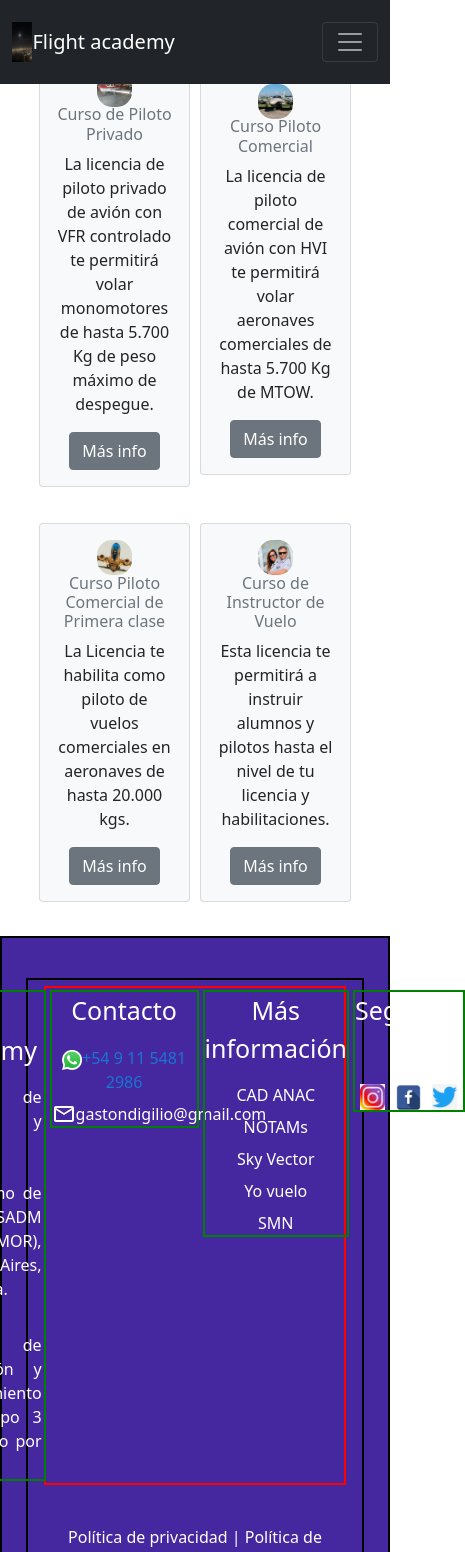
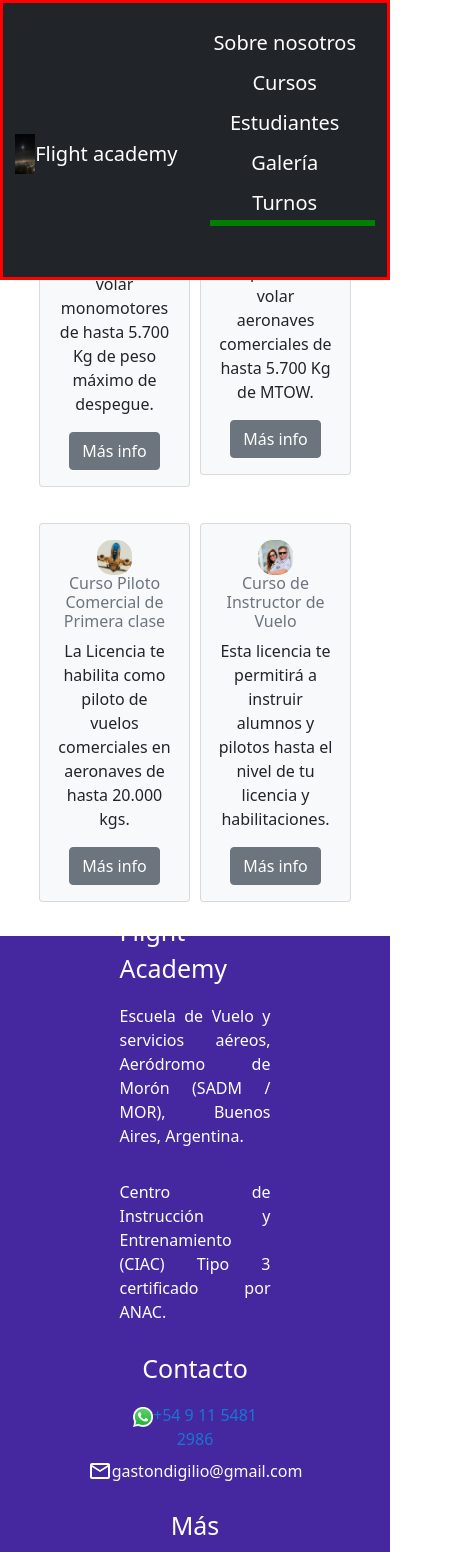
Before and after one commit to gastondigilio/FrontFlightAcademy, a React (Create React App) app: page / in a window 390 px wide. Shown: the top 1552 px of the page, 465 px wide, since content can reach past the window. Built offline with nearby package versions, Linux system fonts and the light colour scheme.

Commit message:
navBarModificada

```diff
--- a/src/components/footer/footer.css
+++ b/src/components/footer/footer.css
@@ -24,13 +24,9 @@ a:active {
   justify-content: flex-start;
 }
 
-.footerContainer{
-  border: solid 2px black
-
-}
 
 .footerContainer2{
-  border: solid 2px red;
+  /* border: solid 2px red; */
   display: flex;
   align-items: flex-start;
   justify-content: center;
@@ -39,9 +35,33 @@ a:active {
 }
 
 .footerContainer3{
-  border: solid 2px green;
+  /* border: solid 2px green; */
   margin: 2px;
   width:50%;
 }
 
-@media screen and (min-width: 768px)
+@media screen and (min-width : 200px) and (max-width : 780px) {
+  .footerContainer{
+    display: flex;
+    flex-direction: column;
+  }
+
+  .footerContainer2{
+    /* border: solid 2px violet; */
+    display: flex;
+    align-items: center;
+    justify-content: center;
+    flex-direction:column;
+    height:800px;
+  }
+
+  .footerContainer3{
+    /* border: solid 2px green; */
+    display: flex;
+    align-items: center;
+    justify-content: center;
+    flex-direction:column;
+    padding-top:10px;
+    padding-bottom: 10px;
+  }
+}
--- a/src/components/footer/footer.jsx
+++ b/src/components/footer/footer.jsx
@@ -21,8 +21,8 @@ export default function Footer() {
                     sx={{ bgcolor: "#4527a0" }}
                 >
                     <Container className="footerContainer">
-                        <Grid className="footerContainer2">
-                            <Grid className="footerContainer3">
+                        <div className="footerContainer2">
+                            <div className="footerContainer3">
                                 <div className='footerName'>
                                     <div className='footerTitle'>
                                         <Box>Flight Academy</Box>
@@ -34,8 +34,8 @@ export default function Footer() {
                                         Centro de Instrucción y Entrenamiento (CIAC) Tipo 3 certificado por ANAC.
                                     </Box>
                                 </div>
-                            </Grid>
-                            <Grid className="footerContainer3">
+                            </div>
+                            <div className="footerContainer3">
                                 <div className="footerTitle">
                                     <Box>Contacto</Box>
                                 </div>
@@ -55,8 +55,8 @@ export default function Footer() {
                                         </Link>
                                     </div>
                                 </Box>
-                            </Grid>
-                            <Grid className="footerContainer3">
+                            </div>
+                            <div className="footerContainer3">
                                 <div className="footerTitle">
                                     <Box>Más información</Box>
                                 </div>
@@ -85,26 +85,32 @@ export default function Footer() {
                                         SMN
                                     </Link>
                                 </Box>
-                            </Grid>
-                            <Grid className="footerContainer3">
+                            </div>
+                            <div className="footerContainer3">
                                 <div className="footerTitle">
                                     <Box>Seguinos en</Box>
                                 </div>
                                 <Box mt={2}>
                                     <div className="footerPrueba">
+                                        <div className="footerPrueba">
                                             <Link href='https://www.instagram.com' target="_blank" color='inherit'>
                                                 <img src={InstagramIcon} width={25} />
                                             </Link>
+                                        </div>
+                                        <div className="footerPrueba">
                                             <Link href='https://www.facebook.com' target="_blank" color='inherit'>
                                                 <img src={FacebookIcon} width={25} />
                                             </Link>
+                                        </div>
+                                        <div className="footerPrueba">
                                             <Link href='https://www.twitter.com' target="_blank" color='inherit'>
                                                 <img src={TwitterIcon} width={25} />
                                             </Link>
                                         </div>
+                                    </div>
                                 </Box>
-                            </Grid>
-                        </Grid>
+                            </div>
+                        </div>
                         <Box textAlign='center' pt={{ xs: 5, sm: 5 }} pb={{ xs: 5, sm: 0 }}>
                             <Link href="/politica-privacidad" color="inherit">
                                 {' Política de privacidad |'}
--- a/src/components/navBar/navBar.css
+++ b/src/components/navBar/navBar.css
@@ -3,6 +3,7 @@
     flex-direction: row;
     justify-content: space-between;
     height: 10%;
+    border: 3px solid red
 }
 
 .navBoton{
@@ -28,3 +29,26 @@
 .navImagen{
     width: 8%;
 }
+
+.navBotonResponsive{
+    display: flex;
+    border: 3px solid green
+}
+
+@media screen and (min-width : 200px) and (max-width : 780px) {
+    .navContainer{
+        display: flex;
+        flex-direction: column;
+        justify-content: flex-end;
+        height: 280px;
+        margin: 0
+    }
+
+    .navBotonResponsive{
+        border: 3 px solid green;
+        display: flex;
+        flex-direction: column;
+        justify-content: flex-end;
+        margin-top: 80px;
+    }
+  }
--- a/src/components/navBar/navBar.jsx
+++ b/src/components/navBar/navBar.jsx
@@ -1,6 +1,6 @@
 import "./navBar.css";
 import React from "react";
-import { Navbar, NavbarBrand, NavbarToggler, Collapse, Nav, /*NavItem, NavLink, UncontrolledDropdown, DropdownToggle, DropdownMenu, DropdownItem, NavbarText */} from 'reactstrap';
+import { Navbar, NavbarBrand, NavbarToggler, Collapse, Nav, /*NavItem, NavLink, UncontrolledDropdown, DropdownToggle, DropdownMenu, DropdownItem, NavbarText */ } from 'reactstrap';
 import foto2 from '../../images/foto2.png'
 //import Link from 'react-router-dom';
 
@@ -29,10 +29,9 @@ export default function NavBar() {
                             Flight academy
                         </NavbarBrand>
                     </div>
-                <NavbarToggler onClick={() => { setIsOpen(!isOpen) }} />
+                    {/* <button onClick={() => { setIsOpen(!isOpen) }} /> */}
                     <div className="navBoton">
-                    <Collapse navbar container="fluid" isOpen={isOpen} >
-                        <Nav className="mr-auto" navbar>
+                        <div className="navBotonResponsive">
                             <NavbarBrand href="/sobre-nosotros">
                                 Sobre nosotros
                             </NavbarBrand>
@@ -48,8 +47,7 @@ export default function NavBar() {
                             <NavbarBrand href="/login">
                                 Turnos
                             </NavbarBrand>
-                        </Nav>
-                    </Collapse>
+                        </div>
                     </div>
                 </Navbar>
             </div>
```
Lines whose indentation alone changed are shown as unchanged.
